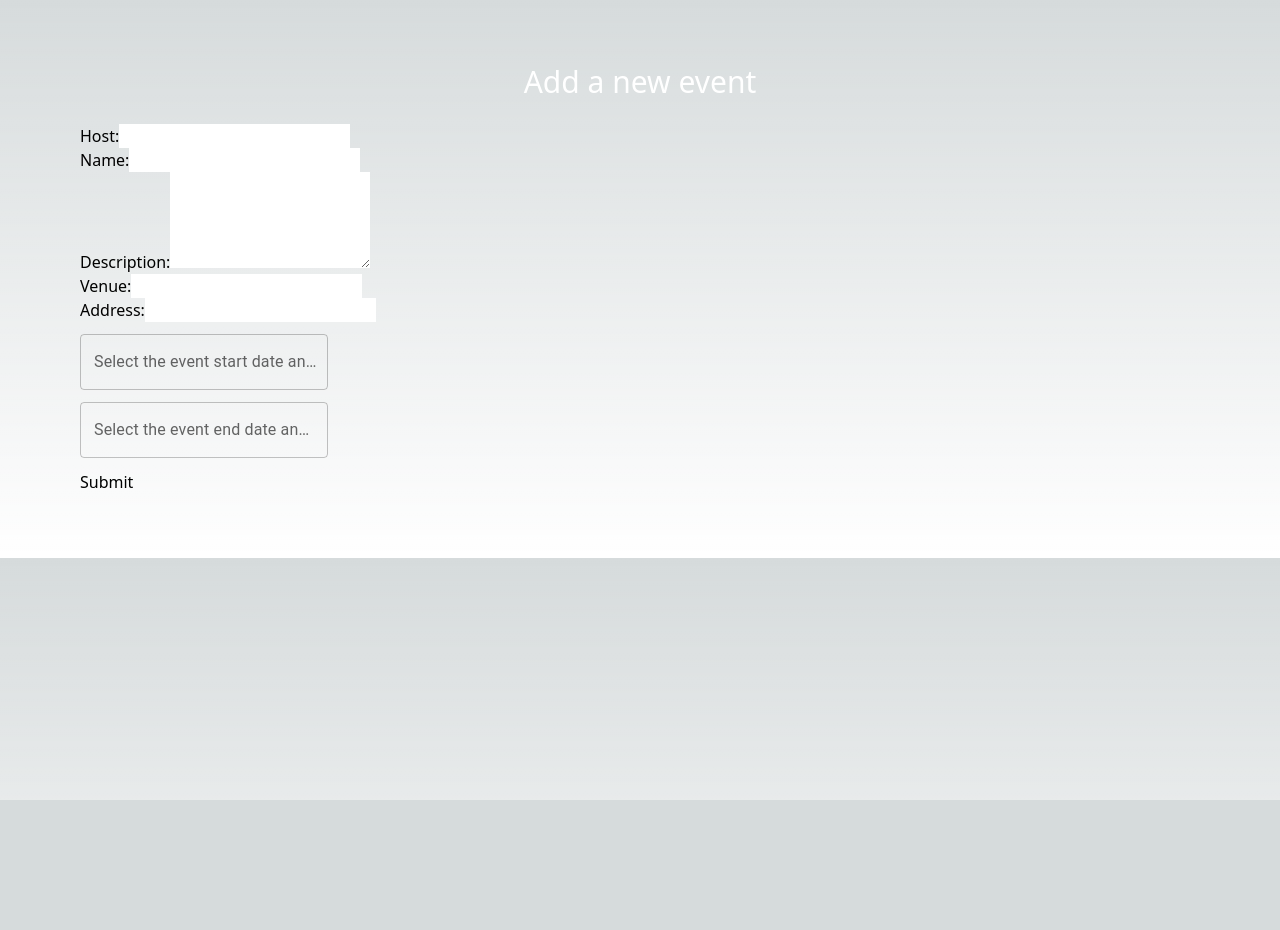
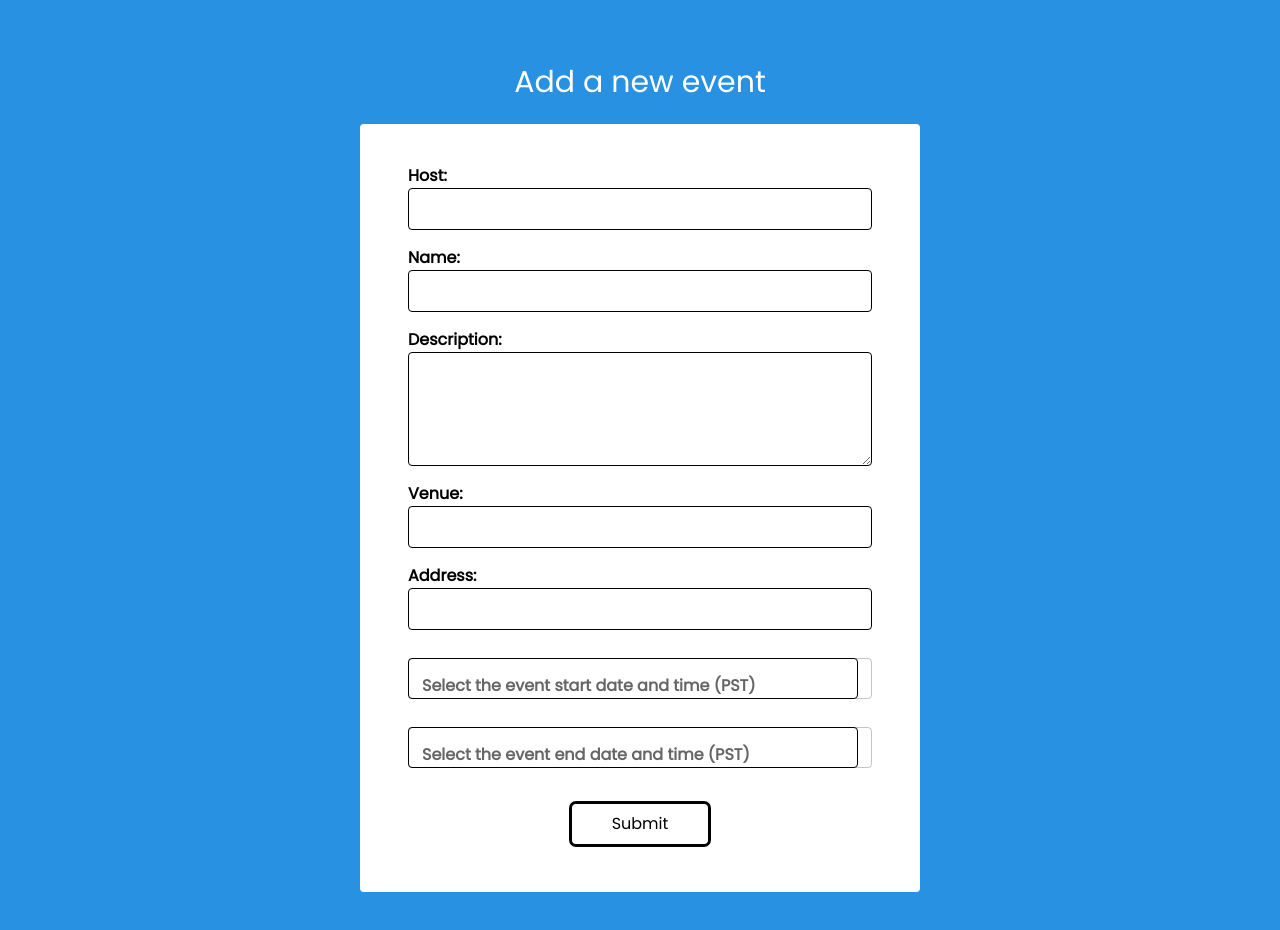
Before and after one commit to gilberthoop/eventsbysfcgva, a Next.js app: page /new-event in a window 1280 px wide. Shown: the top 930 px of the page. Before the commit the page ends 800 px from the top, so only its background shows below. Built offline with nearby package versions, Linux system fonts and the light colour scheme.

Commit message:
Update styling

```diff
--- a/src/pages/_app.tsx
+++ b/src/pages/_app.tsx
@@ -1,6 +1,26 @@
-import '@/styles/globals.css'
-import type { AppProps } from 'next/app'
+import "@/styles/globals.css";
+import "@/styles/form.css";
+import type { AppProps } from "next/app";
+import { Poppins } from "next/font/google";
+import { createTheme, ThemeProvider } from "@mui/material/styles";
+
+const poppins = Poppins({
+  weight: "400",
+  subsets: ["latin"],
+});
+
+const theme = createTheme({
+  typography: {
+    fontFamily: "Poppins, sans-serif",
+  },
+});
 
 export default function App({ Component, pageProps }: AppProps) {
-  return <Component {...pageProps} />
+  return (
+    <ThemeProvider theme={theme}>
+      <main className={poppins.className}>
+        <Component {...pageProps} />
+      </main>
+    </ThemeProvider>
+  );
 }
--- a/src/styles/globals.css
+++ b/src/styles/globals.css
@@ -17,11 +17,6 @@
 }
 
 body {
-  color: rgb(var(--foreground-rgb));
-  background: linear-gradient(
-      to bottom,
-      transparent,
-      rgb(var(--background-end-rgb))
-    )
-    rgb(var(--background-start-rgb));
+  color: black;
+  background-color: #2991e2;
 }
```
